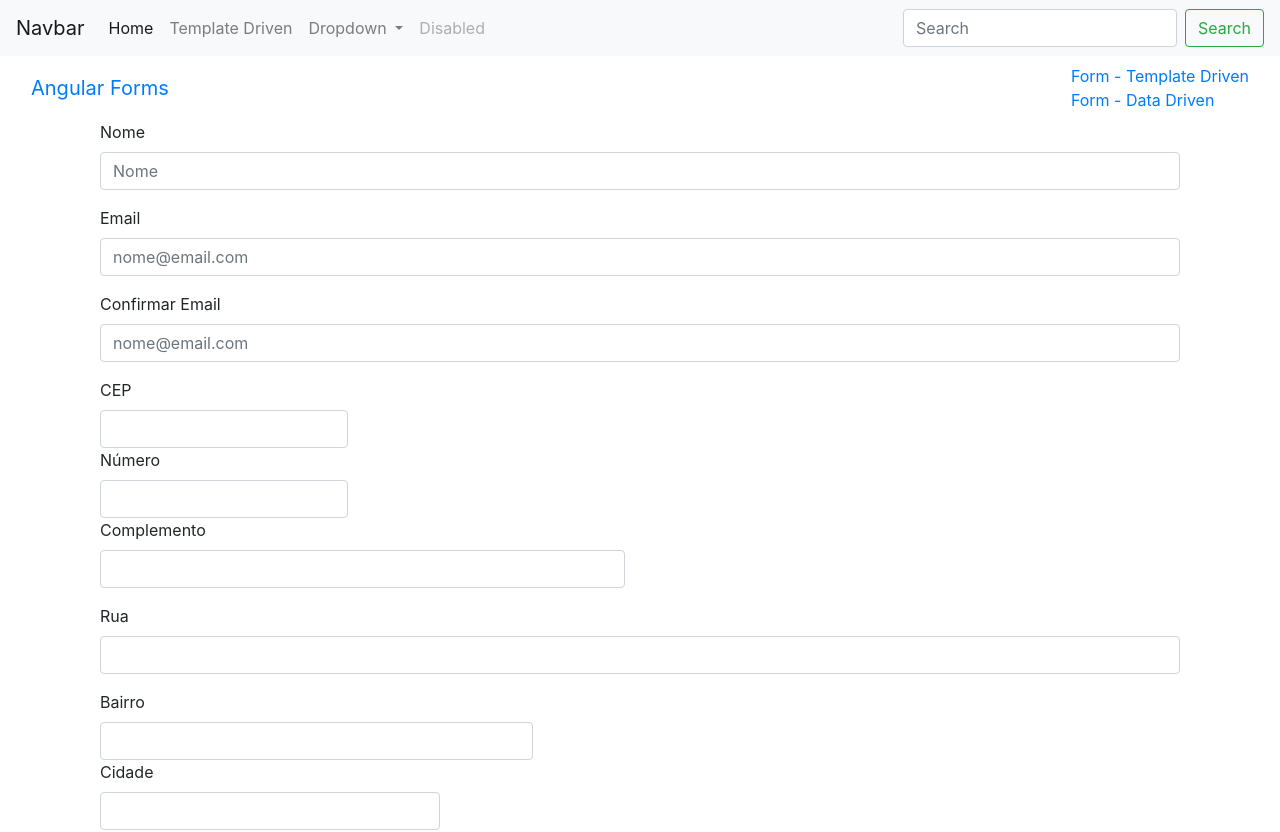
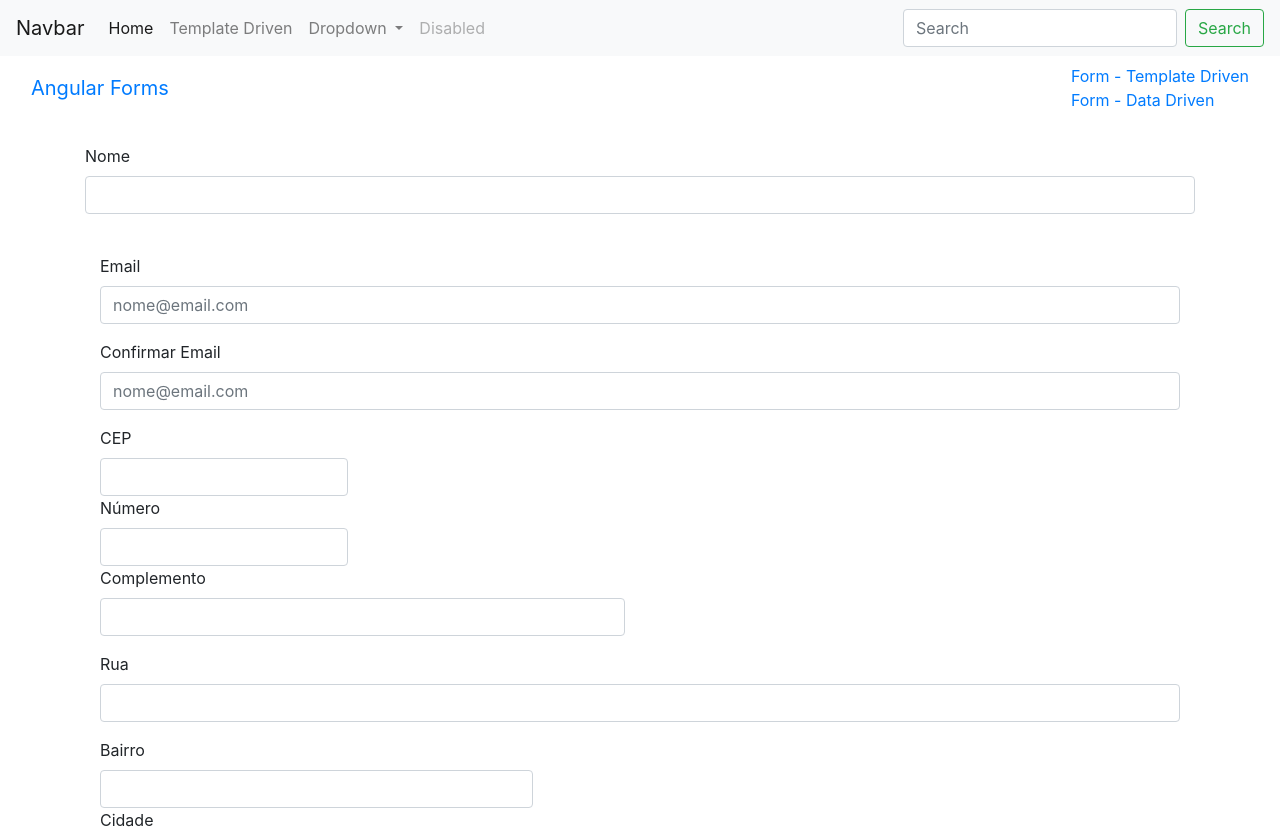
Before and after one commit to Erickrio/angular8, an Angular app: page /dataForm in a window 1280 px wide. Shown: the top 832 px of the page. Built offline with nearby package versions, Linux system fonts and the light colour scheme.

Commit message:
Campo Input Customizado - utilizando control value Acessor

```diff
--- a/src/app/data-form/data-form.component.html
+++ b/src/app/data-form/data-form.component.html
@@ -1,17 +1,19 @@
 <form class="form-horizontal" [formGroup]="formulario" (ngSubmit)="onSubmit()" autocomplete="off">
 
-  <div class="form-group" [ngClass]="aplicaCssErro('nome')">
+  <app-input-field class="col-sm-12" formControlName="nome"
+    [classeCss]="aplicaCssErro('nome')"
+    id="nome" label="Nome" [control]="formulario.get('nome')"
+  ></app-input-field>
+
+  <!-- <div class="form-group" [ngClass]="aplicaCssErro('nome')">
     <div class="col-sm-12">
       <label for="nome" class="control-label">Nome</label>
     </div>
-
     <div class="col-sm-12">
       <input type="text" class="form-control" formControlName="nome" id="nome" placeholder="Nome">
       <app-error-msg [control]="formulario.get('nome')" label="Nome"></app-error-msg>
     </div>
-  </div>
-
-
+  </div> -->
 
   <div class="form-group" [ngClass]="aplicaCssErro('email')">
     <div class="col-sm-12">
@@ -40,8 +42,8 @@
     <div class="col-sm-12">
       <input type="confirmarEmail" class="form-control" formControlName="confirmarEmail" id="confirmarEmail"
         placeholder="nome@email.com">
-        <app-error-msg [control]="formulario.get('confirmarEmail')" label="Confirmar Email"></app-error-msg>
-     <app-campo-control-erro [mostrarErro]="formulario.get('confirmarEmail').hasError('equalsTo')"
+      <app-error-msg [control]="formulario.get('confirmarEmail')" label="Confirmar Email"></app-error-msg>
+      <app-campo-control-erro [mostrarErro]="formulario.get('confirmarEmail').hasError('equalsTo')"
         msgErro="Emails não são iguais.">
       </app-campo-control-erro>
     </div>
--- a/src/app/data-form/data-form.component.ts
+++ b/src/app/data-form/data-form.component.ts
@@ -47,7 +47,9 @@ export class DataFormComponent implements OnInit {
     this.newsletterOp = this.dropdownService.getNewsletter();
 
     this.formulario = this.formBuilder.group({
-      nome: [null, [Validators.required, Validators.minLength(3), Validators.maxLength(35)]],
+      nome: [null, [Validators.required,
+                    Validators.minLength(3),
+                    Validators.maxLength(35)]],
       email: [null, [Validators.required, Validators.email], [this.validarEmail.bind(this)]],
       confirmarEmail: [null, [FormValidations.equalsTo('email')]],
 
--- a/src/app/shared/input-field/input-field.component.html
+++ b/src/app/shared/input-field/input-field.component.html
@@ -1 +1,7 @@
-<p>input-field works!</p>
+<div class="form-group" [ngClass]="classeCss">
+  <label [attr.for]="id" class="control-label">{{ label }}</label>
+  <input [type]="type" class="form-control"
+    [id]="id" [readonly]="!!isReadOnly"
+    [(ngModel)]="value">
+  <app-error-msg [control]="control" [label]="label"></app-error-msg>
+</div>
--- a/src/app/shared/input-field/input-field.component.ts
+++ b/src/app/shared/input-field/input-field.component.ts
@@ -1,15 +1,56 @@
-import { Component, OnInit } from '@angular/core';
+import { Component, OnInit, Input, forwardRef } from '@angular/core';
+import { ControlValueAccessor, NG_VALUE_ACCESSOR } from '@angular/forms';
+
+const INPUT_FIELD_VALUE_ACCESSOR: any = {
+  provide: NG_VALUE_ACCESSOR,
+  useExisting: forwardRef(() => InputFieldComponent),
+  multi: true
+};
 
 @Component({
   selector: 'app-input-field',
   templateUrl: './input-field.component.html',
-  styleUrls: ['./input-field.component.css']
+  styleUrls: ['./input-field.component.css'],
+  providers: [INPUT_FIELD_VALUE_ACCESSOR]
 })
-export class InputFieldComponent implements OnInit {
+export class InputFieldComponent implements ControlValueAccessor {
+  @Input() classeCss;
+  @Input() id: string;
+  @Input() label: string;
+  @Input() type = 'text';
+  @Input() control;
+  @Input() isReadOnly = false;
 
-  constructor() { }
+  private innerValue: any;
 
-  ngOnInit() {
+  get value() {
+    return this.innerValue;
+  }
+
+  set value(v: any) {
+    if (v !== this.innerValue) {
+      this.innerValue = v;
+      this.onChangeCb(v);
+    }
+  }
+
+  onChangeCb: (_: any) => void = () => {};
+  onTouchedCb: (_: any) => void = () => {};
+
+  writeValue(v: any): void {
+    this.value = v;
+  }
+
+  registerOnChange(fn: any): void {
+    this.onChangeCb = fn;
+  }
+
+  registerOnTouched(fn: any): void {
+    this.onTouchedCb = fn;
+  }
+
+  setDisabledState?(isDisabled: boolean): void {
+    this.isReadOnly = isDisabled;
   }
 
 }
```
